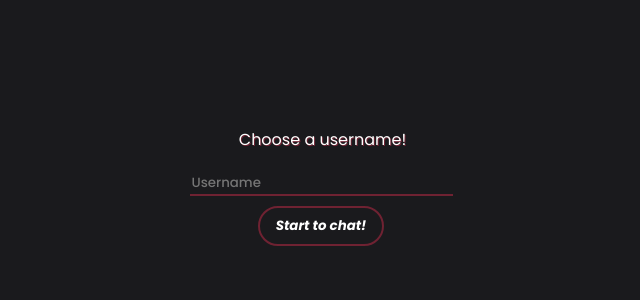
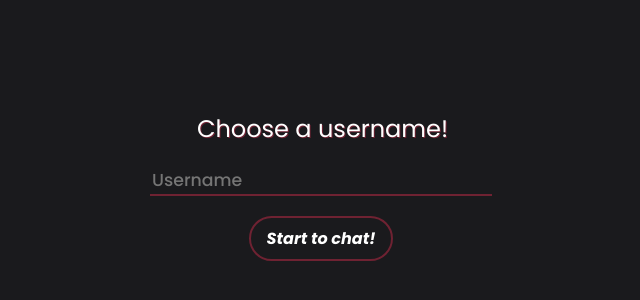
Before and after one commit to gospargs/reactchatapp, a React (Create React App) app: page / in a window 1280 px wide. Shown: the part 214-514 px from the top of the page, without its empty margins (319-959 px from the left). Built offline with nearby package versions, Linux system fonts and the light colour scheme.

Commit message:
A bit more css.

```diff
--- a/src/Styles/userForm.css
+++ b/src/Styles/userForm.css
@@ -19,6 +19,7 @@
 .user-label{
     text-shadow: 1px 1px 0 var(--accent-color);
     padding-left: 3px;
+    font-size: 18pt;
 }
 .username-input {
     outline: 0;
@@ -29,7 +30,7 @@
     color: var(--font-color);
     font-weight: 500;
     background-color: var(--bg-color);
-
+    font-size: 13pt;
   }
 
 .username-input:focus {
@@ -51,13 +52,14 @@
     cursor: pointer;
     background-color: var(--bg-color);
     margin: auto;
-    margin-top: 10px;
+    margin-top: 20px;
     display: block;
     border-radius: 4rem;
     font-family: var(--font-primary);
     font-style: italic;
     font-weight: 630;
     border: 2px solid var(--accent-color);
+    font-size: 12pt;
   }
 
   .button:hover {
--- a/src/components/UserForm.jsx
+++ b/src/components/UserForm.jsx
@@ -27,7 +27,7 @@ export function UserForm() {
 
   const validateUsername = (username) => {
 
-    if(username === undefined || username === ''){
+    if(username === undefined || username === '' || username=== null){
        setUsernameError('Please enter a username!');
        return false;
     }else{
@@ -59,7 +59,7 @@ export function UserForm() {
         />
         <br />
         <span className='error-message'>{usernameError}</span>
-        <button className='button' type="submit" disabled={!username}>
+        <button className='button' type="submit">
           Start to chat!
         </button>
       </form>
```
